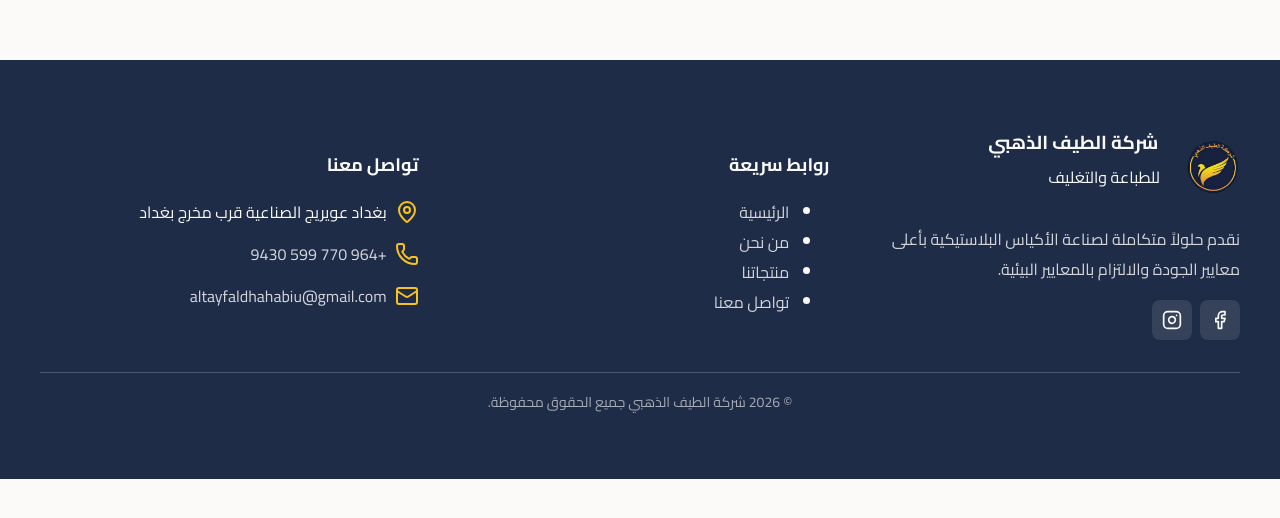
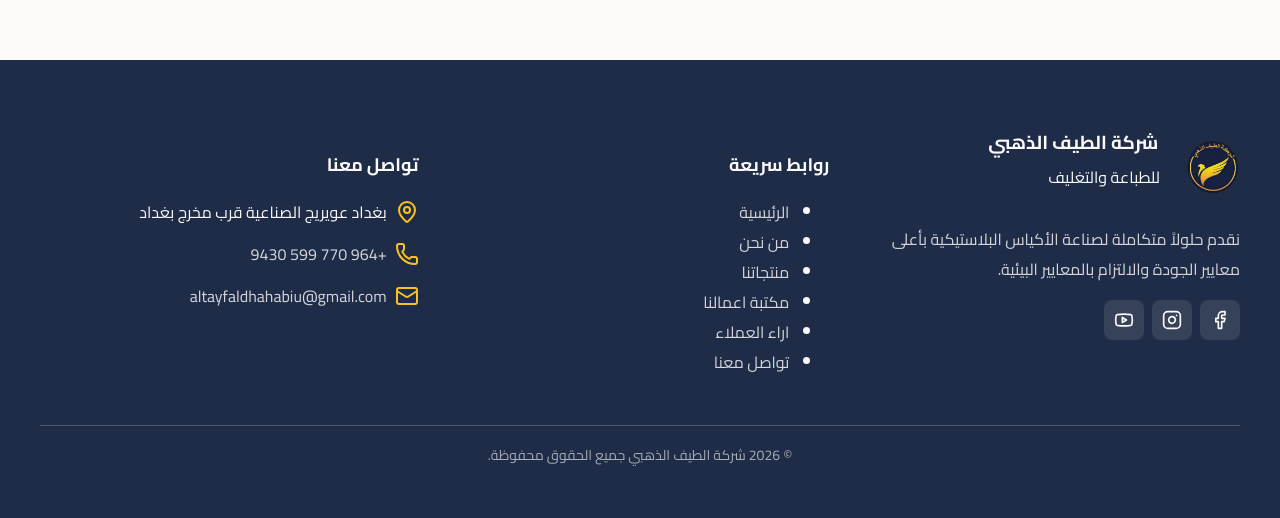
Before and after one commit to Alitalalfakhri/temp-client, a Next.js app: page /contact in a window 1280 px wide. Shown: the part 1499-2017 px from the top of the page. Before the commit the page ends 1978 px from the top, so only its background shows below. Built offline with nearby package versions, Linux system fonts and the light colour scheme.

Commit message:
add the new badge and the new links

```diff
--- a/src/app/components/Hero.js
+++ b/src/app/components/Hero.js
@@ -30,6 +30,11 @@
             <CheckCircle className="icon" />
             <span>مجاز من قبل وزارة التجارة دائرة مسجل الشركات</span>
           </div>
+           <div className="badge">
+            <CheckCircle className="icon" />
+            <span style={{marignTop:'10px'}}>مجاز من قبل التنمية الصناعية</span>
+          </div>
+
 
           <h1 className="hero-title">
             الشريك الأمثل لصناعة
--- a/src/app/components/footer.js
+++ b/src/app/components/footer.js
@@ -1,7 +1,7 @@
 "use client";
 
 import Link from "next/link";
-import { Phone, Mail, MapPin, Facebook, Twitter, Instagram, Linkedin } from "lucide-react";
+import { Phone, Mail, MapPin, Facebook,Youtube, Twitter, Instagram, Linkedin } from "lucide-react";
 import "../styles/footer.css";
 import Image from "next/image";
 const Footer = () => {
@@ -9,7 +9,10 @@
     { name: "الرئيسية", path: "/" },
     { name: "من نحن", path: "/about" },
     { name: "منتجاتنا", path: "/products" },
+    {name:'مكتبة اعمالنا' , path:'/gallery'},
+    {name:'اراء العملاء' , path:'/reviews'},
     { name: "تواصل معنا", path: "/contact" },
+
   ];
 
   const products = [
@@ -23,7 +26,9 @@
     { icon: Facebook, href: "https://www.facebook.com/altayf.gold/?locale=ar_AR", label: "Facebook" },
 
     { icon: Instagram, href: "https://www.instagram.com/altayfaldhahabiu?ighs=emNmM3J4OWJ5dnB5", label: "Instagram" },
-  ];
+
+    {icon: Youtube , href:'https://youtube.com/@altayfaldhahabiu?si=jciNpYXRzNHlygps' , label:'Youtube'}
+  ]
 
   return (
     <footer className="footer">
```
